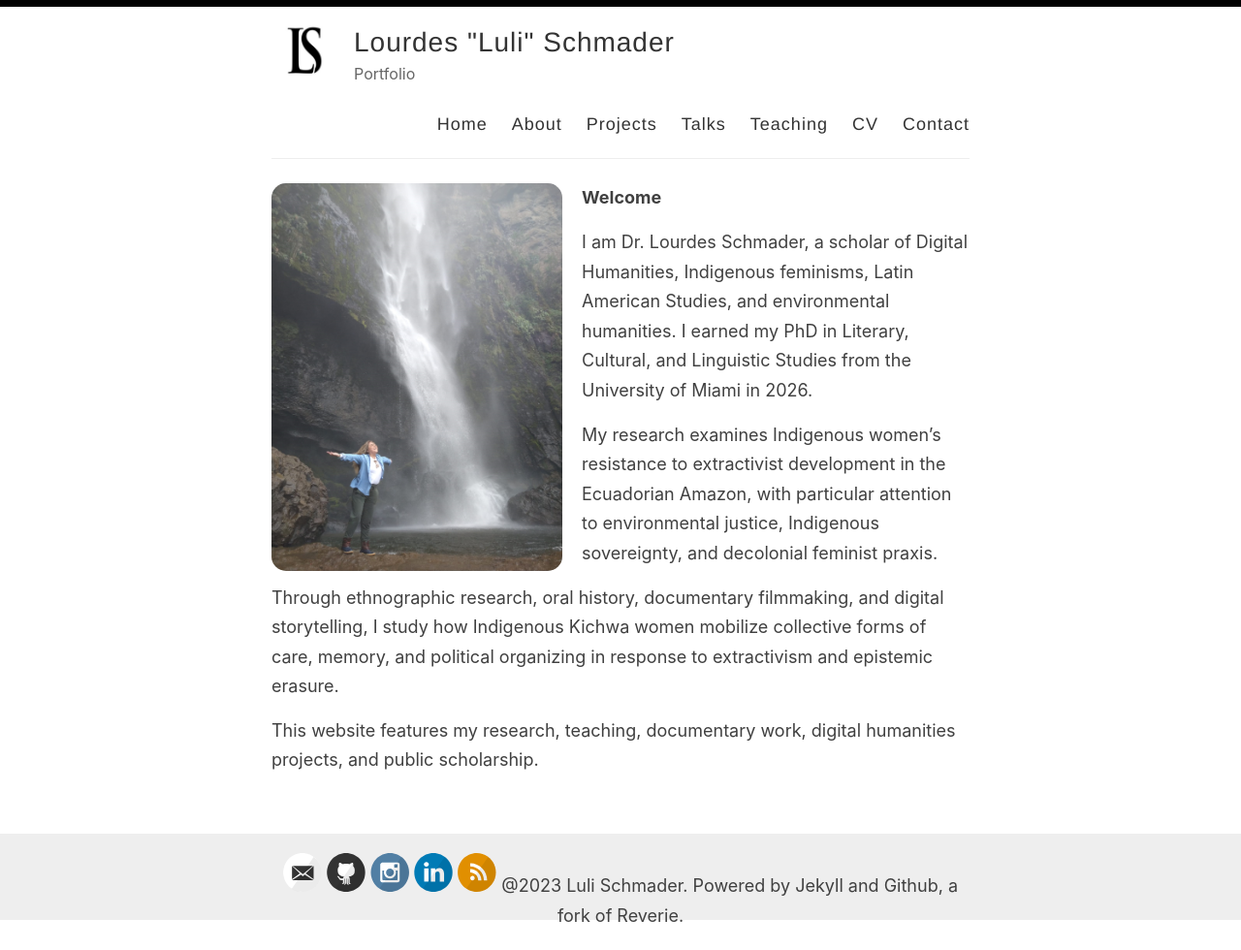
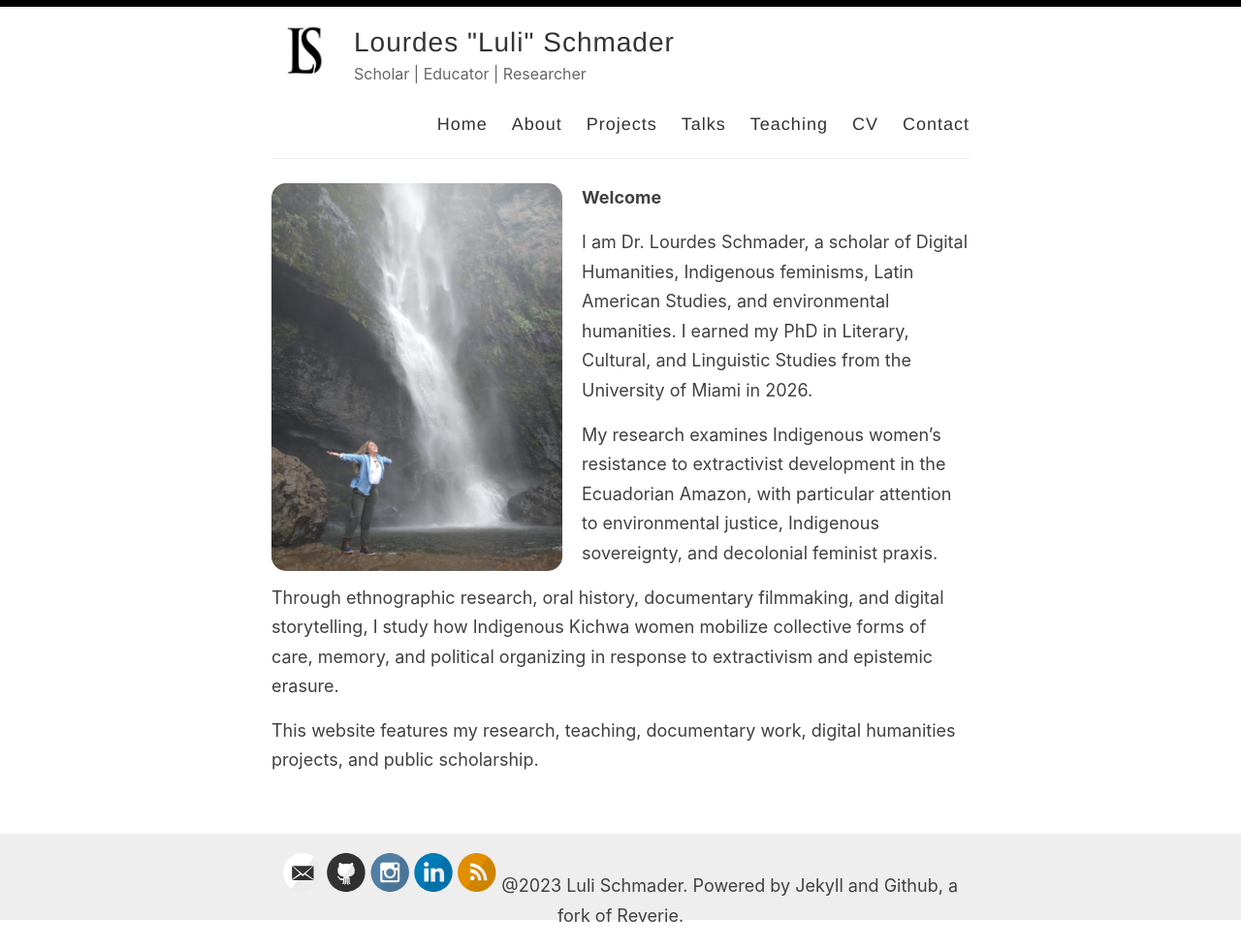
Before and after one commit to lulischmader/lulischmader.github.io, a Jekyll site: the page built from index.md, in a window 1280 px wide. Shown: the whole page at 97% size. Built offline with Jekyll 4.4.1, drawn with Linux system fonts in a browser that asks for light colours.

Commit message:
Update _config.yml

```diff
--- a/_config.yml
+++ b/_config.yml
@@ -9,7 +9,7 @@ name: Lourdes "Luli" Schmader
 author: Lourdes "Luli" Schmader
 
 # Short bio or description (displayed in the header)
-description: Portfolio
+description: Scholar | Educator | Researcher
 
 # URL of your avatar or profile pic (you could use your GitHub profile pic)
 avatar: /images/ls.png
```
